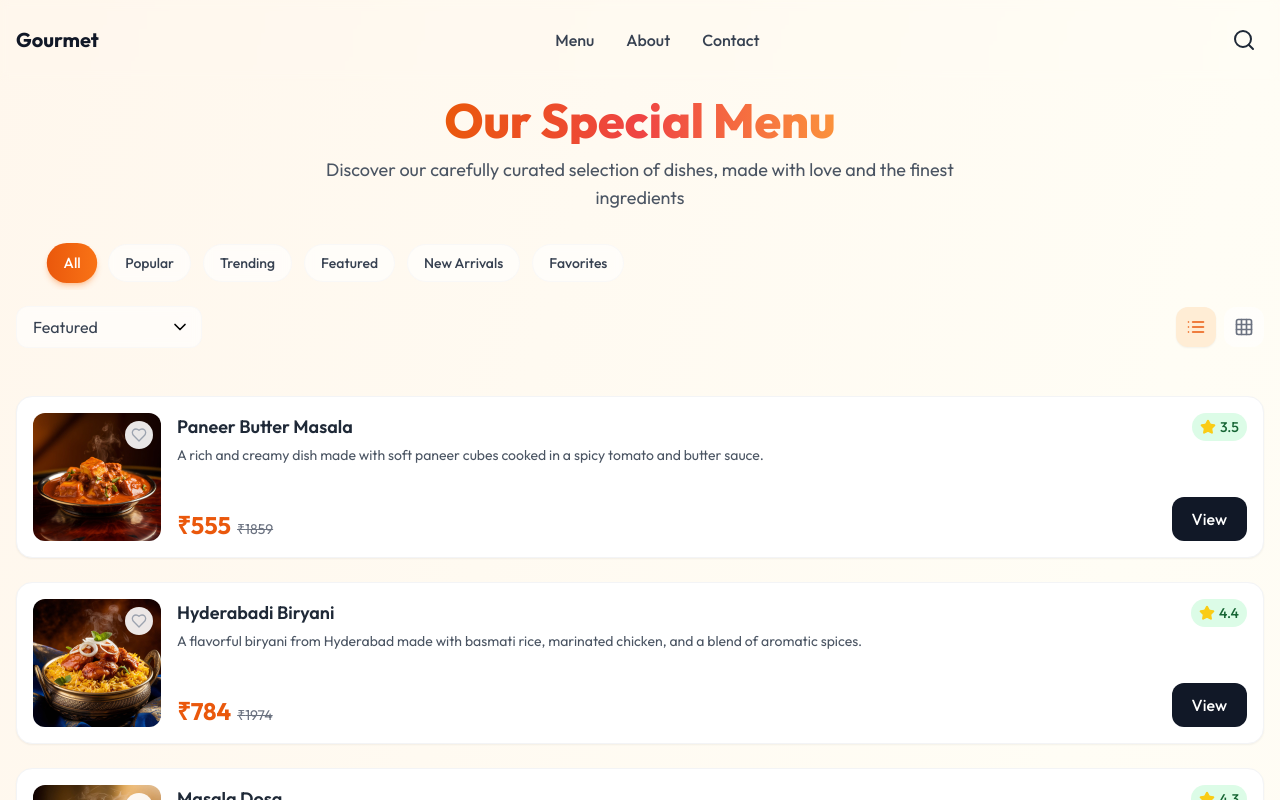
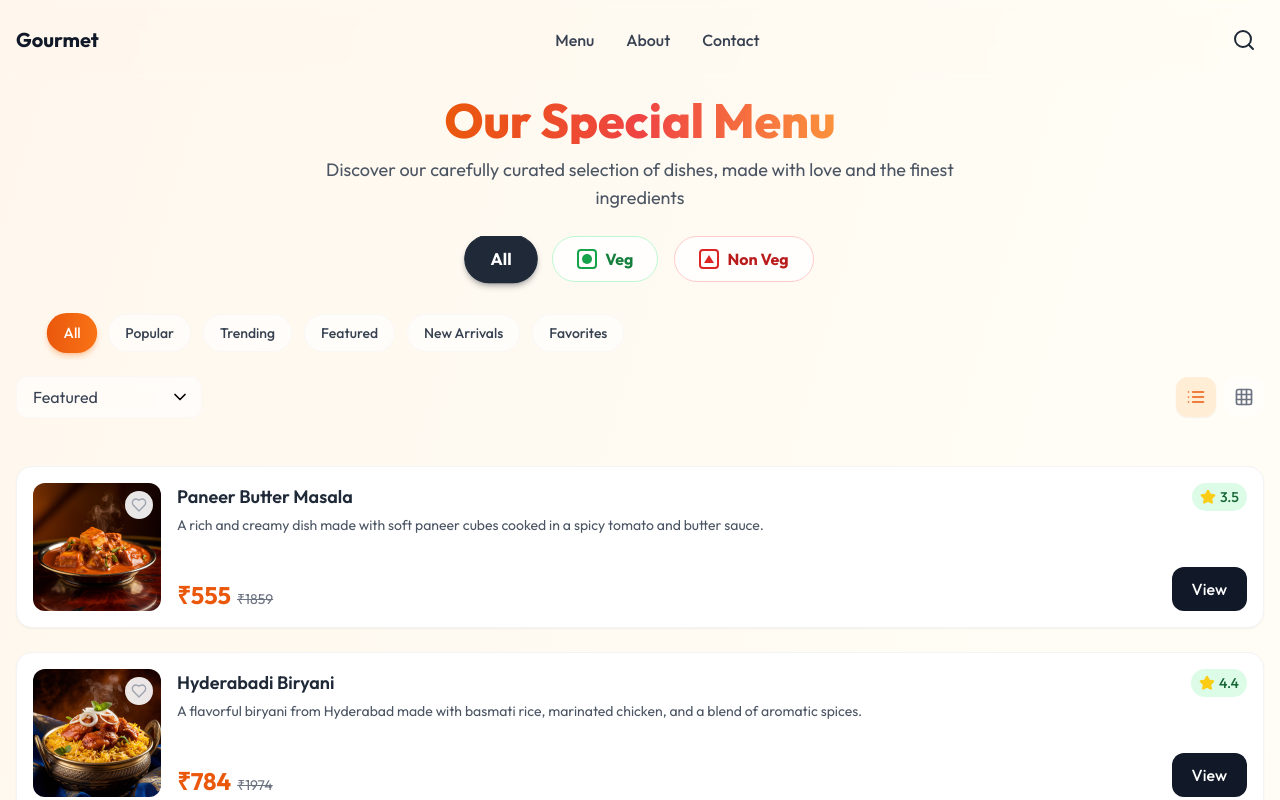
Before and after one commit to samirdhoran2000/Hotel_Menu, a React (Vite) app in the folder client/: page / in a window 1280 px wide. Shown: the top 800 px of the page. Built offline with nearby package versions, Linux system fonts and the light colour scheme.

Commit message:
feat: Introduce menu section, data manager hook, and initial menu data.

```diff
--- a/client/src/components/MenuSection.jsx
+++ b/client/src/components/MenuSection.jsx
@@ -17,11 +17,19 @@ const MenuSection = ({ dataManager }) => {
     filteredItems,
     selectedCategory,
     setSelectedCategory,
+    selectedMainCategory,
+    setSelectedMainCategory,
     sortOption,
     setSortOption,
     viewMode,
     setViewMode,
   } = dataManager;
+
+  const mainCategories = [
+    { id: "all", name: "All" },
+    { id: "veg", name: "Veg" },
+    { id: "non-veg", name: "Non Veg" }
+  ];
 
   const scrollContainerRef = useRef(null);
   const [showLeftArrow, setShowLeftArrow] = useState(false);
@@ -75,7 +83,44 @@ const MenuSection = ({ dataManager }) => {
 
       {/* Navigation and Controls */}
       <div className="flex flex-col w-full mb-6 overflow-hidden">
-        {/* Categories */}
+        {/* Main Categories (Diet Type) */}
+        <div className="flex justify-center flex-wrap gap-4 mb-6">
+          {mainCategories.map((cat) => (
+            <button
+              key={cat.id}
+              onClick={() => setSelectedMainCategory(cat.id)}
+              className={`px-6 py-2.5 rounded-full font-bold transition-all duration-300 ${
+                selectedMainCategory === cat.id
+                  ? cat.id === 'veg'
+                    ? "bg-green-600 text-white shadow-md shadow-green-600/30 scale-105 border border-green-600"
+                    : cat.id === 'non-veg'
+                    ? "bg-red-600 text-white shadow-md shadow-red-600/30 scale-105 border border-red-600"
+                    : "bg-gray-800 text-white shadow-md shadow-gray-800/30 scale-105 border border-gray-800"
+                  : cat.id === 'veg'
+                  ? "bg-white/80 backdrop-blur-sm text-green-700 border border-green-200 hover:bg-green-50 hover:shadow-sm"
+                  : cat.id === 'non-veg'
+                  ? "bg-white/80 backdrop-blur-sm text-red-700 border border-red-200 hover:bg-red-50 hover:shadow-sm"
+                  : "bg-white/80 backdrop-blur-sm text-gray-700 border border-gray-200 hover:bg-gray-50 hover:shadow-sm"
+              }`}
+            >
+              <div className="flex items-center gap-2">
+                {cat.id === 'veg' && (
+                  <div className={`flex items-center justify-center w-5 h-5 rounded border-2 p-0.5 ${selectedMainCategory === cat.id ? 'border-white' : 'border-green-600'}`}>
+                    <div className={`w-2.5 h-2.5 rounded-full ${selectedMainCategory === cat.id ? 'bg-white' : 'bg-green-600'}`} />
+                  </div>
+                )}
+                {cat.id === 'non-veg' && (
+                  <div className={`flex items-center justify-center w-5 h-5 rounded border-2 p-0.5 ${selectedMainCategory === cat.id ? 'border-white' : 'border-red-600'}`}>
+                    <div className={`w-0 h-0 border-l-[5px] border-r-[5px] border-b-[8px] border-l-transparent border-r-transparent ${selectedMainCategory === cat.id ? 'border-b-white' : 'border-b-red-600'}`} />
+                  </div>
+                )}
+                {cat.name}
+              </div>
+            </button>
+          ))}
+        </div>
+
+        {/* Sub Categories */}
         <div className="relative w-full mb-4 flex items-center group">
           {/* Left Arrow */}
           <button
--- a/client/src/constant/data.js
+++ b/client/src/constant/data.js
@@ -298,7 +298,7 @@ const menuData = [
   },
   {
     id: 15 + 7,
-    name: "MECRENCINITS CANCTIDUN",
+    name: "MECRENCINITS Fruits",
     price: generateRandomPrice(500, 1000),
     originalPrice: generateRandomPrice(1000, 2000),
     rating: generateRandomPrice(3, 5, 1),
@@ -315,7 +315,7 @@ const menuData = [
   },
   {
     id: 15 + 8,
-    name: "MECRENCINITS CANCTIDUN",
+    name: "Chinese Chocha",
     price: generateRandomPrice(500, 1000),
     originalPrice: generateRandomPrice(1000, 2000),
     rating: generateRandomPrice(3, 5, 1),
@@ -326,6 +326,7 @@ const menuData = [
       "Olive Oil",
       "Sea Salt",
       "Green Root",
+      "Chicken",
     ],
     description:
       "Doublesworn Satethellow Hteo Eenex Deotent, Deotent fexis ototu ot deken ot seia ottent avouls hoxtelt.",
--- a/client/src/utils/dataManager.js
+++ b/client/src/utils/dataManager.js
@@ -10,6 +10,7 @@ export const useDataManager = () => {
   const [items] = useState(menuData);
   const [filteredItems, setFilteredItems] = useState(menuData);
   const [searchQuery, setSearchQuery] = useState("");
+  const [selectedMainCategory, setSelectedMainCategory] = useState("all");
   const [selectedCategory, setSelectedCategory] = useState("all");
   const [sortOption, setSortOption] = useState("featured");
   const [viewMode, setViewMode] = useState("list");
@@ -20,10 +21,20 @@ export const useDataManager = () => {
 
   // Assign random categories to items (only once)
   const [itemsWithCategories] = useState(() =>
-    items.map((item) => ({
-      ...item,
-      category: categories[Math.floor(rng() * (categories.length - 1)) + 1], // Exclude 'all'
-    }))
+    items.map((item) => {
+      const isNonVeg =
+        /chicken|mutton|lobster|ribeye|meat|fish|prawn|egg/i.test(item.name) ||
+        (item.ingredients &&
+          item.ingredients.some((i) =>
+            /chicken|mutton|lobster|meat|fish|prawn|egg/i.test(i)
+          ));
+
+      return {
+        ...item,
+        dietType: isNonVeg ? "non-veg" : "veg",
+        category: categories[Math.floor(rng() * (categories.length - 1)) + 1], // Exclude 'all'
+      };
+    })
   );
 
   useEffect(() => {
@@ -40,9 +51,17 @@ export const useDataManager = () => {
       result = result.filter(
         (item) =>
           item.name.toLowerCase().includes(searchQuery.toLowerCase()) ||
-              item.description.toLowerCase().includes(searchQuery.toLowerCase()) ||
-              item.ingredients.includes(searchQuery)
+          item.description.toLowerCase().includes(searchQuery.toLowerCase()) ||
+          (item.ingredients &&
+            item.ingredients.some((i) =>
+              i.toLowerCase().includes(searchQuery.toLowerCase())
+            ))
       );
+    }
+
+    // Apply main category filter (veg / non-veg)
+    if (selectedMainCategory !== "all") {
+      result = result.filter((item) => item.dietType === selectedMainCategory);
     }
 
     // Apply category filter
@@ -64,13 +83,22 @@ export const useDataManager = () => {
     // For "featured", we don't change the order
 
     setFilteredItems(result);
-  }, [itemsWithCategories, searchQuery, selectedCategory, sortOption, likesUpdated]);
+  }, [
+    itemsWithCategories,
+    searchQuery,
+    selectedMainCategory,
+    selectedCategory,
+    sortOption,
+    likesUpdated,
+  ]);
 
   return {
     items: itemsWithCategories,
     filteredItems,
     searchQuery,
     setSearchQuery,
+    selectedMainCategory,
+    setSelectedMainCategory,
     selectedCategory,
     setSelectedCategory,
     sortOption,
```
